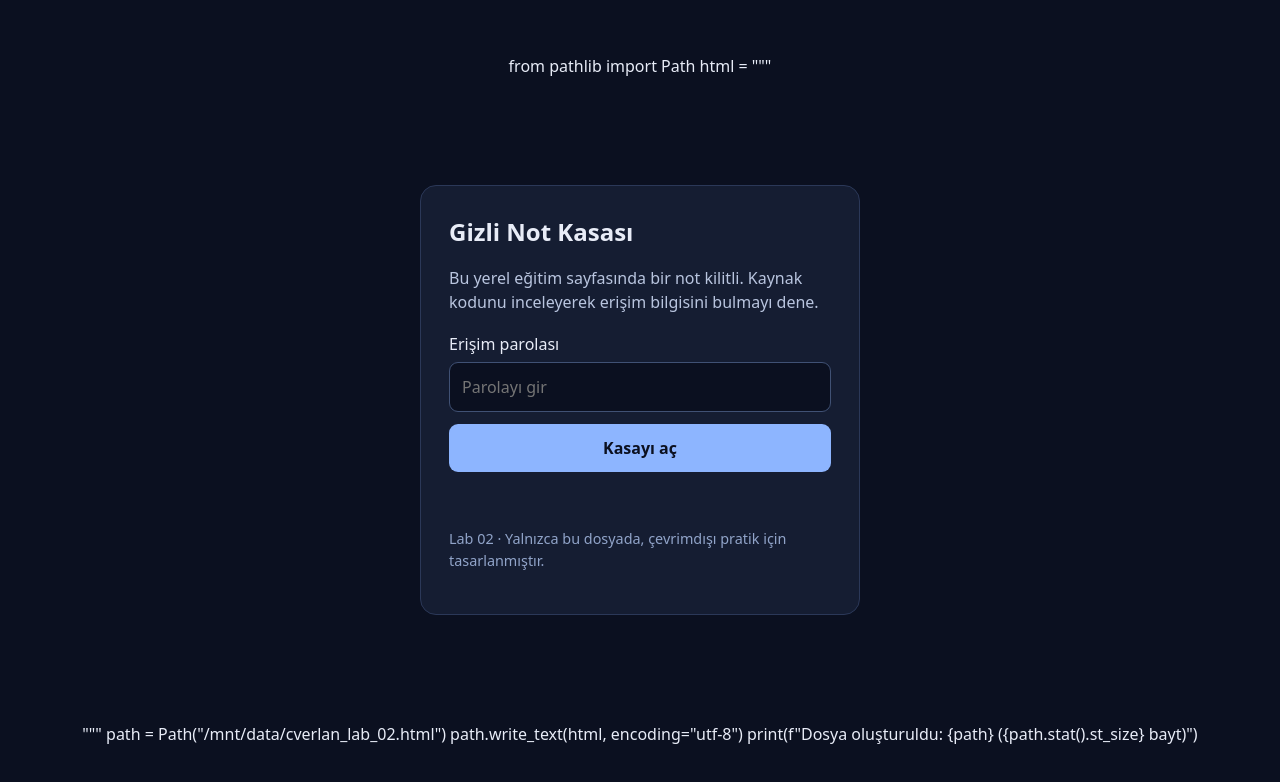
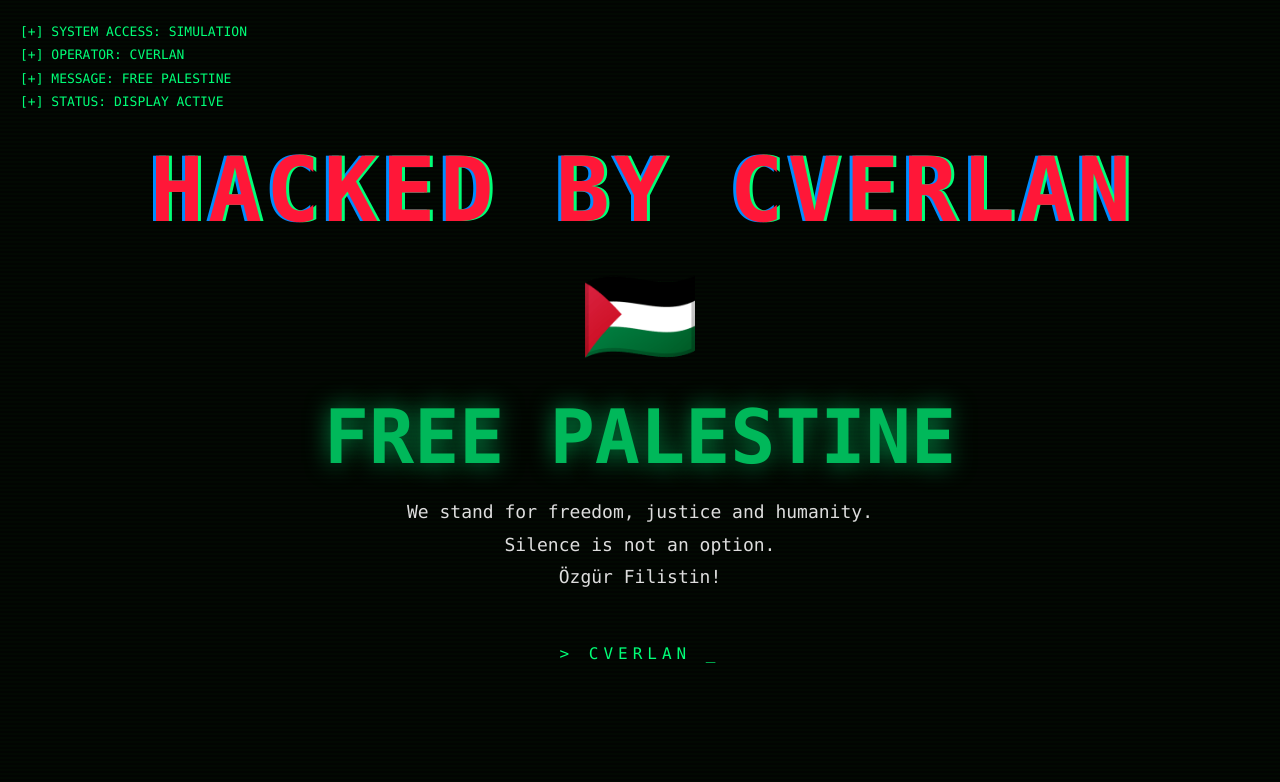
Before and after one commit to Cverlan/cverlan.github.io, a plain HTML site: page index.html in a window 1280 px wide. Drawn offline with Linux system fonts and the light colour scheme.

Commit message:
Revamp index.html with new design and content

```diff
--- a/index.html
+++ b/index.html
@@ -1,63 +1,120 @@
-from pathlib import Path
 
-html = """<!doctype html>
+<!DOCTYPE html>
 <html lang="tr">
 <head>
-  <meta charset="utf-8">
-  <meta name="viewport" content="width=device-width, initial-scale=1">
-  <title>Cverlan Lab 02 — Gizli Not</title>
-  <style>
-    :root { color-scheme: dark; }
-    body { margin: 0; min-height: 100vh; display: grid; place-items: center;
-      background: #0b1020; color: #e8ecf7; font: 16px/1.5 system-ui, sans-serif; }
-    main { width: min(440px, calc(100% - 40px)); padding: 28px; box-sizing: border-box;
-      background: #151d32; border: 1px solid #2b3858; border-radius: 16px; }
-    h1 { margin-top: 0; font-size: 1.5rem; }
-    p { color: #b9c5df; }
-    label { display: block; margin: 18px 0 6px; }
-    input, button { width: 100%; box-sizing: border-box; padding: 12px;
-      border-radius: 9px; font: inherit; }
-    input { background: #0b1020; color: white; border: 1px solid #405174; }
-    button { margin-top: 12px; border: 0; background: #8db5ff; color: #0b1020;
-      font-weight: 700; cursor: pointer; }
-    #result { min-height: 1.5em; margin-top: 14px; }
-    .hint { font-size: .9rem; color: #91a4c9; }
-  </style>
+<meta charset="UTF-8">
+<meta name="viewport" content="width=device-width, initial-scale=1.0">
+<title>Hacked By Cverlan</title>
+<style>
+* {
+  box-sizing: border-box;
+}
+body {
+  margin: 0;
+  min-height: 100vh;
+  background: #030303;
+  color: white;
+  font-family: Consolas, monospace;
+  display: flex;
+  align-items: center;
+  justify-content: center;
+  text-align: center;
+  overflow: hidden;
+}
+body::before {
+  content: "";
+  position: fixed;
+  inset: 0;
+  pointer-events: none;
+  background: repeating-linear-gradient(
+    transparent 0px,
+    rgba(0,255,0,.035) 2px,
+    transparent 4px
+  );
+}
+.terminal {
+  position: absolute;
+  top: 20px;
+  left: 20px;
+  color: #00ff77;
+  font-size: 13px;
+  text-align: left;
+  line-height: 1.8;
+}
+.container {
+  padding: 25px;
+  z-index: 1;
+}
+.glitch {
+  position: relative;
+  font-size: clamp(35px, 7vw, 90px);
+  font-weight: 900;
+  color: #ff1738;
+  letter-spacing: 4px;
+  text-shadow: 3px 0 #00ff77, -3px 0 #008cff;
+  animation: glitch 0.3s infinite alternate;
+}
+@keyframes glitch {
+  0% { transform: translate(0); }
+  25% { transform: translate(2px,-1px); }
+  50% { transform: translate(-3px,2px); }
+  75% { transform: translate(3px,1px); }
+  100% { transform: translate(-1px,-2px); }
+}
+.flag {
+  font-size: 95px;
+  margin: 20px 0;
+}
+h2 {
+  font-size: clamp(32px, 6vw, 75px);
+  margin: 15px 0;
+  color: #00b85a;
+  text-shadow: 0 0 25px #008844;
+}
+.message {
+  color: #ddd;
+  font-size: 18px;
+  line-height: 1.8;
+}
+.signature {
+  margin-top: 50px;
+  color: #00ff77;
+  letter-spacing: 5px;
+}
+.cursor {
+  animation: blink 1s step-end infinite;
+}
+@keyframes blink {
+  50% { opacity: 0; }
+}
+</style>
 </head>
 <body>
-  <main>
-    <h1>Gizli Not Kasası</h1>
-    <p>Bu yerel eğitim sayfasında bir not kilitli. Kaynak kodunu inceleyerek erişim bilgisini bulmayı dene.</p>
-    <form id="unlock-form">
-      <label for="passcode">Erişim parolası</label>
-      <input id="passcode" type="password" autocomplete="off" placeholder="Parolayı gir">
-      <button type="submit">Kasayı aç</button>
-    </form>
-    <p id="result" role="status" aria-live="polite"></p>
-    <p class="hint">Lab 02 · Yalnızca bu dosyada, çevrimdışı pratik için tasarlanmıştır.</p>
-  </main>
-  <script>
-    // Eğitim notu: İstemci tarafına gömülen sırlar kaynak kodundan görülebilir.
-    const ACCESS_CODE = "MAPLE-731";
-    const SECRET_NOTE = "Tebrikler! İpucu: Gerçek sitelerde gizli anahtarları HTML/JavaScript içine koyma.";
 
-    document.querySelector("#unlock-form").addEventListener("submit", (event) => {
-      event.preventDefault();
-      const entered = document.querySelector("#passcode").value;
-      const result = document.querySelector("#result");
-      if (entered === ACCESS_CODE) {
-        result.textContent = SECRET_NOTE;
-        result.style.color = "#9fe6b8";
-      } else {
-        result.textContent = "Parola yanlış. Kaynak kodunu inceleyip tekrar dene.";
-        result.style.color = "#ffb0b0";
-      }
-    });
-  </script>
+<div class="terminal">
+  [+] SYSTEM ACCESS: SIMULATION<br>
+  [+] OPERATOR: CVERLAN<br>
+  [+] MESSAGE: FREE PALESTINE<br>
+  [+] STATUS: DISPLAY ACTIVE
+</div>
+
+<main class="container">
+  <div class="glitch">HACKED BY CVERLAN</div>
+
+  <div class="flag">🇵🇸</div>
+
+  <h2>FREE PALESTINE</h2>
+
+  <div class="message">
+    We stand for freedom, justice and humanity.<br>
+    Silence is not an option.<br>
+    Özgür Filistin!
+  </div>
+
+  <div class="signature">
+    &gt; CVERLAN <span class="cursor">_</span>
+  </div>
+</main>
+
 </body>
 </html>
-"""
-
-path = Path("/mnt/data/cverlan_lab_02.html")
-path.write_text(html, encoding="utf-8")
-print(f"Dosya oluşturuldu: {path} ({path.stat().st_size} bayt)")
```
